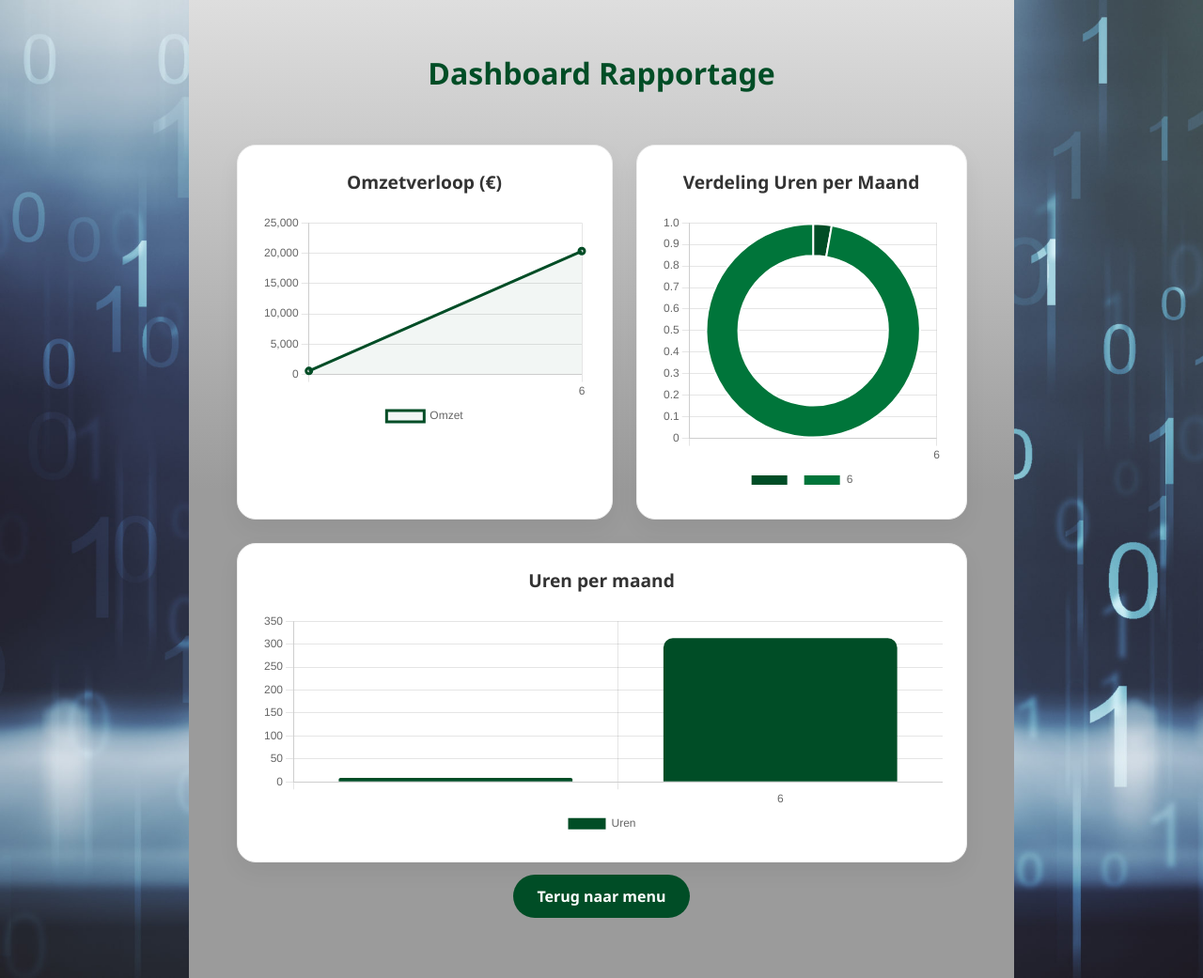
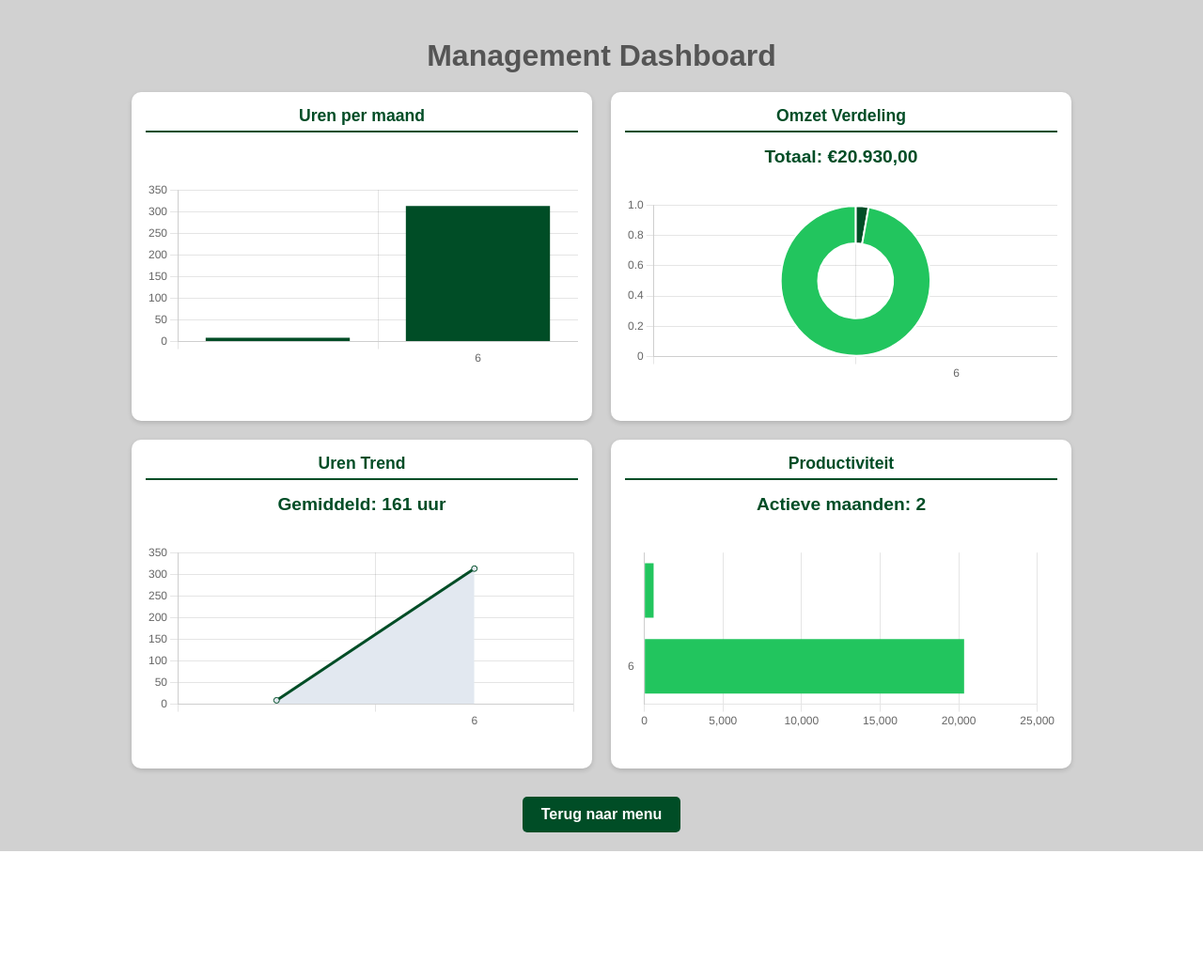
Before and after one commit to RohRohRaggy/CRM-Systeem-T1, a PHP site: page /rapportage_overzicht.php in a window 1280 px wide. Shown: the whole page at 94% size. After the commit the page ends 906 px from the top, so only its background shows below. Run offline with PHP 8.4, Linux system fonts and the light colour scheme; data comes from the database, SQL or seed files in the repository.

Commit message:
update rapportage overzicht
ziet er veel beter uit

```diff
--- a/rapportage_overzicht.php
+++ b/rapportage_overzicht.php
@@ -1,85 +1,83 @@
 <?php
 $conn = new mysqli("127.0.0.1", "root", "", "UrenRegister", 3306);
+$total_omzet = $conn->query("SELECT SUM(totale_omzet) as som FROM rapportage_overzicht")->fetch_assoc()['som'];
+$avg_uren = $conn->query("SELECT AVG(totaal_uren) as gem FROM rapportage_overzicht")->fetch_assoc()['gem'];
+$actieve_maanden = $conn->query("SELECT COUNT(*) as aantal FROM rapportage_overzicht WHERE totaal_uren > 0")->fetch_assoc()['aantal'];
 ?>
 <!DOCTYPE html>
 <html lang="nl">
 <head>
     <meta charset="utf-8">
-    <title>Dashboard Rapportage</title>
-    <link rel="stylesheet" href="style.css">
-    <link rel="stylesheet" href="https://cdnjs.cloudflare.com/ajax/libs/font-awesome/6.4.0/css/all.min.css">
+    <title>Management Dashboard</title>
     <script src="https://cdn.jsdelivr.net/npm/chart.js"></script>
     <style>
-        body { background-color: #f4f7f6; font-family: 'Segoe UI', sans-serif; }
-        .dashboard-grid { display: grid; grid-template-columns: repeat(auto-fit, minmax(400px, 1fr)); gap: 25px; padding: 25px; }
-        .card { background: white; padding: 25px; border-radius: 20px; box-shadow: 0 10px 25px rgba(0,0,0,0.05); border: 1px solid #eee; transition: transform 0.3s; }
-        .card:hover { transform: translateY(-5px); }
-        .card h3 { color: #333; margin-bottom: 20px; font-weight: 600; font-size: 1.2rem; }
-        .back-btn-container { text-align: center; margin-bottom: 50px; }
-        .search-btn { background: #004d26; color: white; padding: 12px 25px; border-radius: 50px; text-decoration: none; font-weight: bold; }
+        body { background: #d1d1d1; font-family: Arial, sans-serif; margin: 0; padding: 20px; }
+        h1 { text-align: center; color: #555; margin-bottom: 20px; }
+        .grid { display: grid; grid-template-columns: 1fr 1fr; gap: 20px; max-width: 1000px; margin: auto; }
+        .card { background: white; padding: 15px; border-radius: 10px; box-shadow: 0 2px 5px rgba(0,0,0,0.15); height: 320px; display: flex; flex-direction: column; }
+        .card h3 { text-align: center; color: #004d26; margin: 0 0 10px 0; font-size: 1.1rem; border-bottom: 2px solid #004d26; padding-bottom: 5px; }
+        .stat-header { text-align: center; font-size: 1.2rem; font-weight: bold; color: #004d26; margin: 5px 0; }
+        .canvas-container { flex-grow: 1; display: flex; align-items: center; justify-content: center; overflow: hidden; position: relative; }
+        canvas { max-height: 200px !important; width: 100% !important; }
+        .back-btn-container { text-align: center; margin-top: 30px; }
+        .search-btn { background: #004d26; color: white; padding: 10px 20px; border-radius: 5px; text-decoration: none; font-weight: bold; display: inline-block; }
     </style>
 </head>
 <body>
 
-<div class="wrapper">
-    <main>
-        <h1 style="text-align: center; color: #004d26; margin: 30px;">Dashboard Rapportage</h1>
+<h1>Management Dashboard</h1>
 
-        <div class="dashboard-grid">
+<div class="grid">
     <div class="card">
-                <h3>Omzetverloop (€)</h3>
-                <canvas id="lineChart" height="200"></canvas>
+        <h3>Uren per maand</h3>
+        <div class="canvas-container"><canvas id="barChart"></canvas></div>
     </div>
     <div class="card">
-                <h3>Verdeling Uren per Maand</h3>
-                <canvas id="pieChart" height="200"></canvas>
+        <h3>Omzet Verdeling</h3>
+        <div class="stat-header">Totaal: €<?php echo number_format($total_omzet, 2, ',', '.'); ?></div>
+        <div class="canvas-container"><canvas id="pieChart"></canvas></div>
     </div>
-            <div class="card" style="grid-column: span 2;">
-                <h3>Uren per maand</h3>
-                <canvas id="barChart" height="100"></canvas>
+    <div class="card">
+        <h3>Uren Trend</h3>
+        <div class="stat-header">Gemiddeld: <?php echo round($avg_uren); ?> uur</div>
+        <div class="canvas-container"><canvas id="lineChart"></canvas></div>
+    </div>
+    <div class="card">
+        <h3>Productiviteit</h3>
+        <div class="stat-header">Actieve maanden: <?php echo $actieve_maanden; ?></div>
+        <div class="canvas-container"><canvas id="horizBarChart"></canvas></div>
     </div>
 </div>
 
 <div class="back-btn-container">
     <a href="index.php" class="search-btn">Terug naar menu</a>
 </div>
-    </main>
-</div>
 
 <script>
     const labels = [<?php $res = $conn->query("SELECT maand FROM rapportage_overzicht ORDER BY maand ASC"); while($r = $res->fetch_assoc()) echo "'{$r['maand']}',"; ?>];
+    const urenData = [<?php $res = $conn->query("SELECT totaal_uren FROM rapportage_overzicht ORDER BY maand ASC"); while($r = $res->fetch_assoc()) echo "{$r['totaal_uren']},"; ?>];
     const omzetData = [<?php $res = $conn->query("SELECT totale_omzet FROM rapportage_overzicht ORDER BY maand ASC"); while($r = $res->fetch_assoc()) echo "{$r['totale_omzet']},"; ?>];
-    const urenData = [<?php $res = $conn->query("SELECT totaal_uren FROM rapportage_overzicht ORDER BY maand ASC"); while($r = $res->fetch_assoc()) echo "{$r['totaal_uren']},"; ?>];
 
-    // Globale opties voor een rustige uitstraling
-    const commonOpts = { responsive: true, plugins: { legend: { position: 'bottom' } } };
+    const config = { responsive: true, maintainAspectRatio: false, plugins: { legend: { display: false } } };
 
-    // 1. Lijn grafiek (Gradient effect)
-    new Chart(document.getElementById('lineChart'), {
-        type: 'line',
-        data: { labels: labels, datasets: [{
-            label: 'Omzet', data: omzetData, borderColor: '#004d26', tension: 0.4, fill: true,
-            backgroundColor: 'rgba(0, 77, 38, 0.05)', borderWidth: 3
-        }] },
-        options: commonOpts
-    });
+    // 1. Bar Chart
+    new Chart(document.getElementById('barChart'), { type: 'bar', data: { labels: labels, datasets: [{ data: urenData, backgroundColor: '#004d26' }] }, options: config });
 
-    // 2. Cirkel grafiek (Soft colors)
-    new Chart(document.getElementById('pieChart'), {
-        type: 'doughnut', // Doughnut oogt vaak moderner dan Pie
-        data: { labels: labels, datasets: [{
-            data: urenData, backgroundColor: ['#004d26', '#00753a', '#22c55e', '#86efac', '#dcfce7']
-        }] },
-        options: { ...commonOpts, cutout: '70%' } // De hole in het midden maakt het professioneel
-    });
+    // 2. Doughnut Chart
+    new Chart(document.getElementById('pieChart'), { type: 'doughnut', data: { labels: labels, datasets: [{ data: urenData, backgroundColor: ['#004d26', '#22c55e'] }] }, options: config });
 
-    // 3. Staaf grafiek (Afgeronde hoeken)
-    new Chart(document.getElementById('barChart'), {
+    // 3. Line Chart
+    new Chart(document.getElementById('lineChart'), { type: 'line', data: { labels: labels, datasets: [{ data: urenData, borderColor: '#004d26', fill: true, backgroundColor: '#e2e8f0', tension: 0.3 }] }, options: config });
+
+    // 4. Horizontal Bar Chart (Productiviteit)
+    new Chart(document.getElementById('horizBarChart'), {
         type: 'bar',
-        data: { labels: labels, datasets: [{
-            label: 'Uren', data: urenData, backgroundColor: '#004d26', borderRadius: 10
-        }] },
-        options: { ...commonOpts, scales: { y: { beginAtZero: true } } }
+        data: { labels: labels, datasets: [{ data: omzetData, backgroundColor: '#22c55e' }] },
+        options: {
+            ...config,
+            indexAxis: 'y',
+            scales: { x: { beginAtZero: true }, y: { grid: { display: false } } }
+        }
     });
 </script>
 
```
Lines whose indentation alone changed are shown as unchanged.
